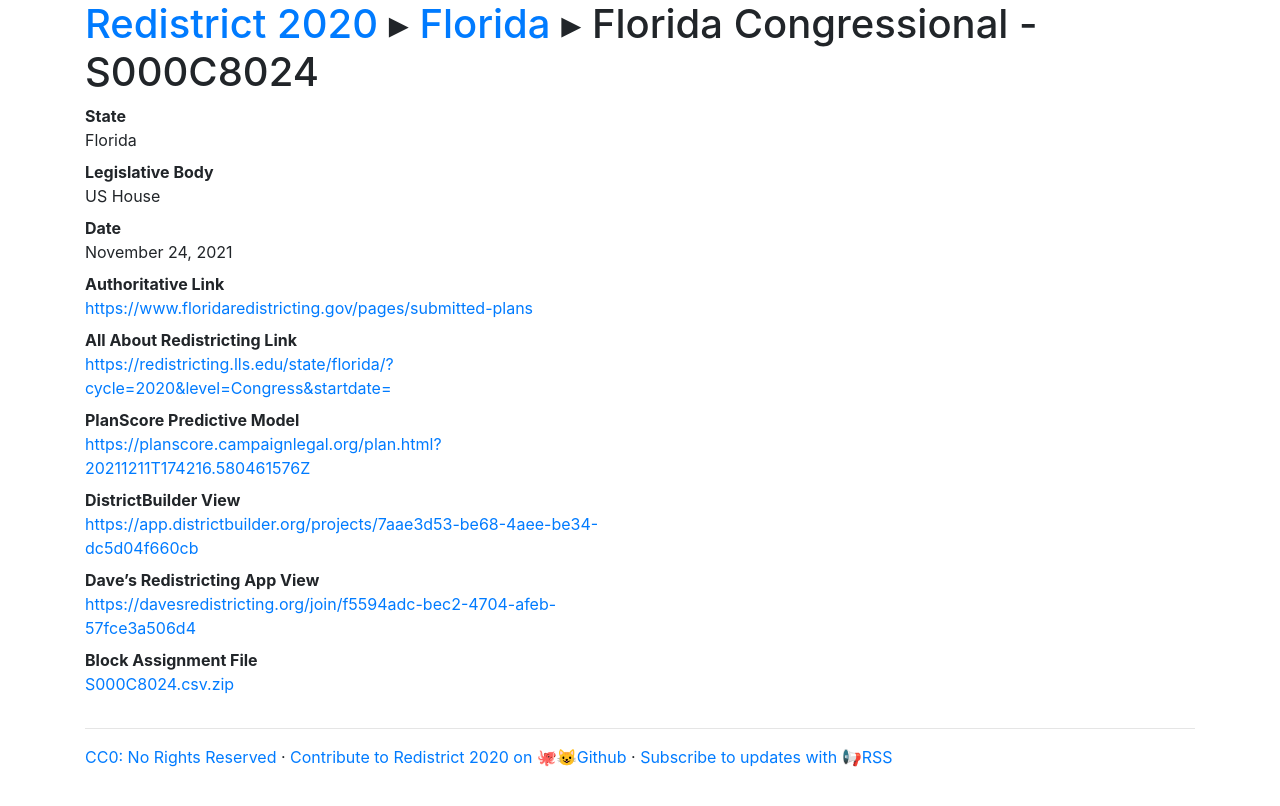
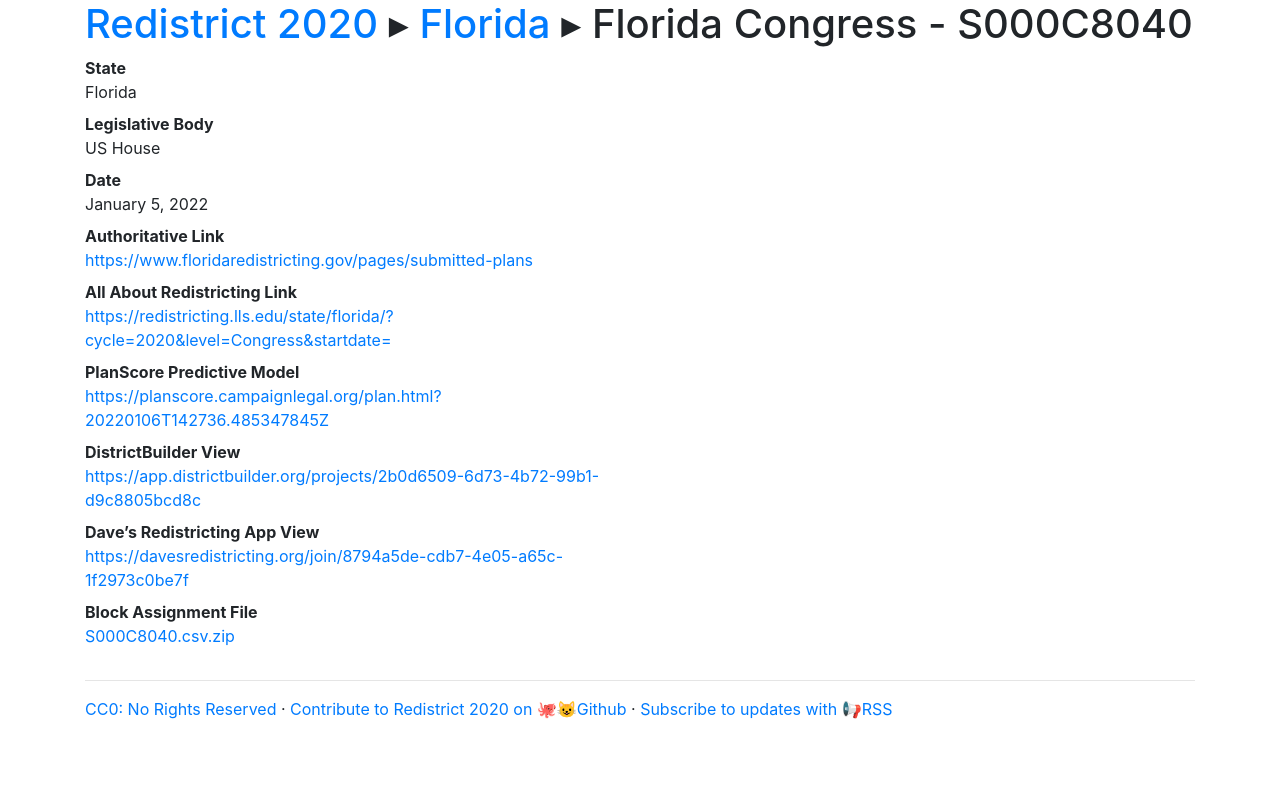
Before and after one commit to PlanScore/Redistrict2020, a Jekyll site: the page built from _plans/FL-2021-11-congress-S000C8040.md, in a window 1280 px wide. Shown: the top 806 px of the page. Built offline with Jekyll 4.4.1, drawn with Linux system fonts in a browser that asks for light colours; nearby versions of some CDN libraries.

Commit message:
Update FL-2021-11-congress-S000C8040.md

```diff
--- a/_plans/FL-2021-11-congress-S000C8040.md
+++ b/_plans/FL-2021-11-congress-S000C8040.md
@@ -1,16 +1,16 @@
 ---
 state: Florida
-title: Florida Congressional - S000C8024
+title: Florida Congress - S000C8040
 body: US House
-date: 2021-11-24
+date: 2022-01-05
 authoritative_link: https://www.floridaredistricting.gov/pages/submitted-plans
 allabout_link: https://redistricting.lls.edu/state/florida/?cycle=2020&level=Congress&startdate=
-planscore_link: https://planscore.campaignlegal.org/plan.html?20211211T174216.580461576Z
-districtbuilder_link: https://app.districtbuilder.org/projects/7aae3d53-be68-4aee-be34-dc5d04f660cb
-davesredist_link: https://davesredistricting.org/join/f5594adc-bec2-4704-afeb-57fce3a506d4
+planscore_link: https://planscore.campaignlegal.org/plan.html?20220106T142736.485347845Z
+districtbuilder_link: https://app.districtbuilder.org/projects/2b0d6509-6d73-4b72-99b1-d9c8805bcd8c
+davesredist_link: https://davesredistricting.org/join/8794a5de-cdb7-4e05-a65c-1f2973c0be7f
 five38_link:
-blockassignment_file: /files/FL-2021-11/S000C8024.csv.zip
 shapefile_file:
+blockassignment_file: /files/FL-2022-01/S000C8040.csv.zip
 simplegeojson_file:
 
 layout: plan-page
```
